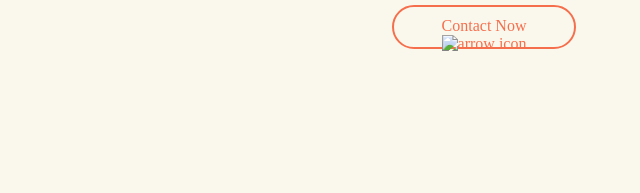
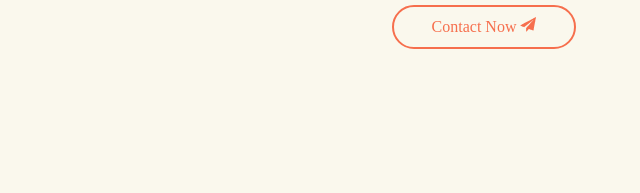
Before and after one commit to EvgeniaOzarovska/markup, a plain HTML site: page index.html in a window 1280 px wide. Shown: the top 193 px of the page, 640-1280 px from the left. Drawn offline with Linux system fonts and the light colour scheme; the site is published under a folder, as on GitHub Pages, so addresses that start at the root find nothing.

Commit message:
fix images

```diff
--- a/index.html
+++ b/index.html
@@ -31,7 +31,7 @@
     </div>
     <button class="header-button">
       Contact Now
-      <img class="header-button-icon" src="/img/vector.png" alt="arrow icon">
+      <img class="header-button-icon" src="img/vector.png" alt="arrow icon">
     </button>
   </header>
 
```
